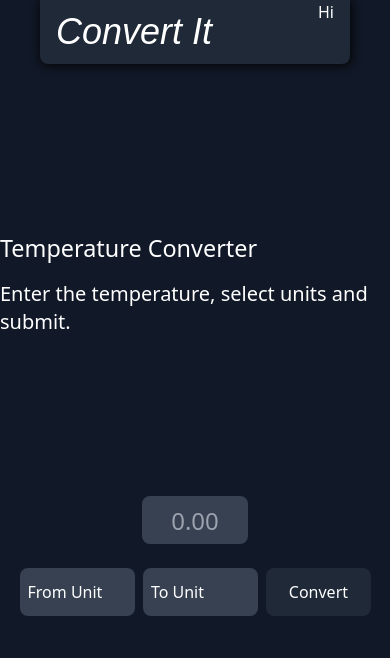
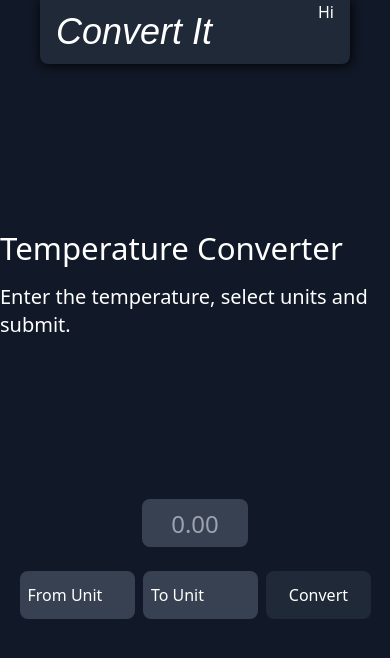
Before and after one commit to YasserDalal/Convert_It, a React (Vite) app: page / in a window 390 px wide. Shown: the top 658 px of the page. Built offline with nearby package versions, Linux system fonts and the light colour scheme; a web font is replaced by a local one.

Commit message:
adjust the responsiveness of Text in TitleContent component

```diff
--- a/src/components/TitleContent.jsx
+++ b/src/components/TitleContent.jsx
@@ -3,8 +3,8 @@ export default function TitleContent({ classname }) {
   return (
     <div className={ classname }>
       <div className="flex flex-col">
-        <div className="text-4xl pb-3 text-[clamp(1.2rem,6vw,2.5rem)]">Temperature Converter</div>
-        <div className="text-xl text-[clamp(0.5rem,2.5vw,1rem)]">Enter the temperature, select units and submit.</div>
+        <div className="pb-3 text-[clamp(1.5rem,8vw,2.8rem)]">Temperature Converter</div>
+        <div className="text-xl text-[clamp(0.72rem,3vw,1rem)]">Enter the temperature, select units and submit.</div>
       </div>
     </div>
   )
```
